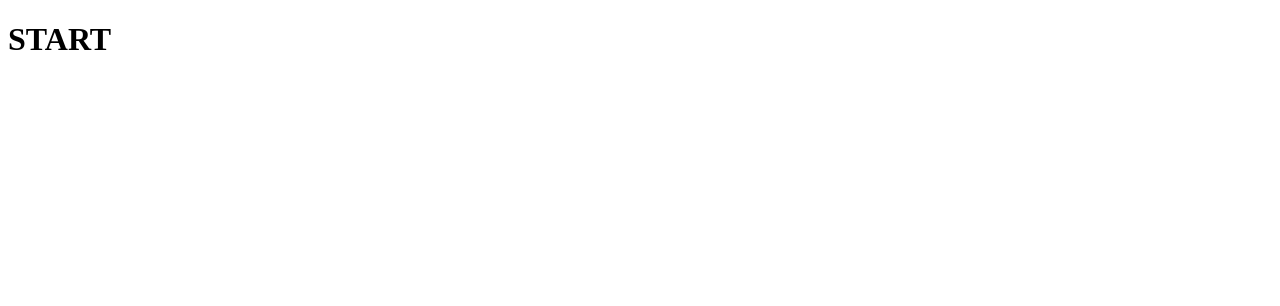
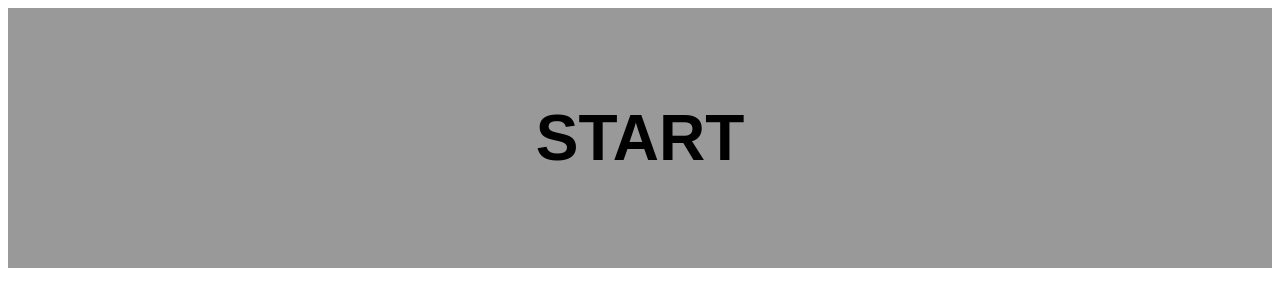
Before and after one commit to Street-Sport/mytest, a plain HTML site: page src/index.html in a window 1280 px wide. Drawn offline with Linux system fonts and the light colour scheme.

Commit message:
header markup

```diff
--- a/src/css/main.css
+++ b/src/css/main.css
@@ -0,0 +1,7 @@
+.header {
+  padding: 50px 100px;
+  text-align: center;
+  background-color: #999;
+  font-size: 32px;
+  font-family: sans-serif;
+}
--- a/src/index.html
+++ b/src/index.html
@@ -4,9 +4,14 @@
   <meta charset="UTF-8">
   <meta name="viewport" content="width=device-width, initial-scale=1.0">
   <meta http-equiv="X-UA-Compatible" content="ie=edge">
+  <link rel="stylesheet" href="css/main.css">
   <title>START</title>
 </head>
 <body>
-  <h1>START</h1>
+
+  <header class="header">
+    <h1>START</h1>
+  </header>
+
 </body>
 </html>
```
